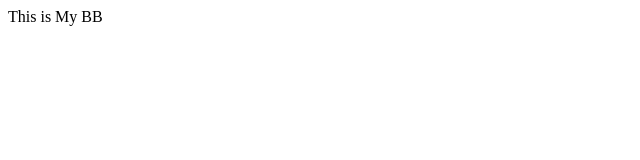
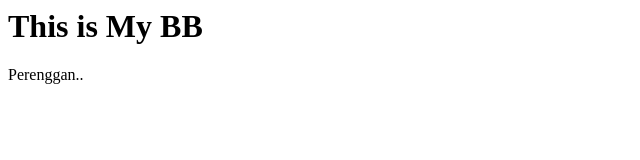
Before and after one commit to nurkhusnina/Trial, a plain HTML site: page index.html in a window 1280 px wide. Shown: the whole page, without its empty margins (0-640 px from the left). Drawn offline with Linux system fonts and the light colour scheme.

Commit message:
Second Changed

```diff
--- a/index.html
+++ b/index.html
@@ -2,10 +2,16 @@
 <head>
 
     <title> Little BB </title>
+    </head>
 <body>
-    This is My BB
+
+
+    <h1>This is My BB  </h1>
+    <p>Perenggan..</p>
+
+
 </body>
-</head>
+
 
 
 </html>
```
